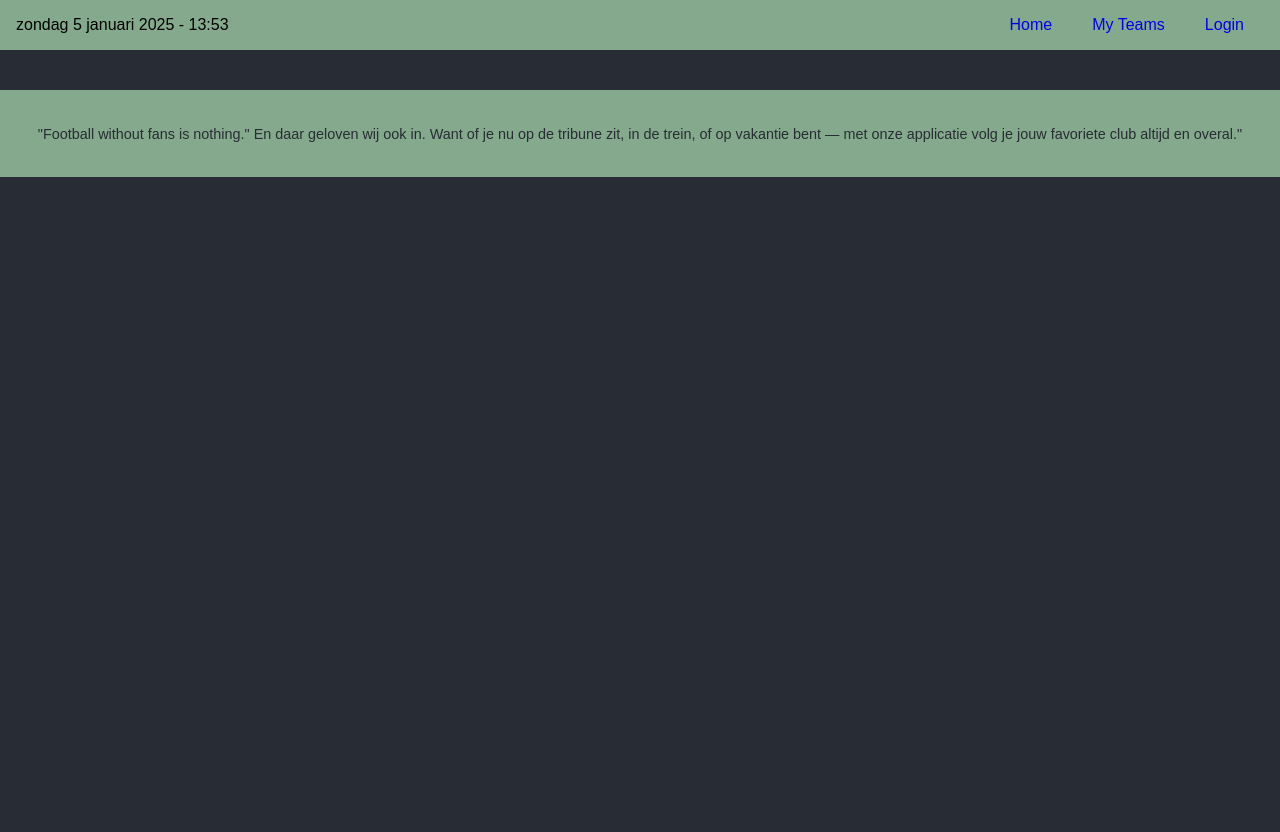
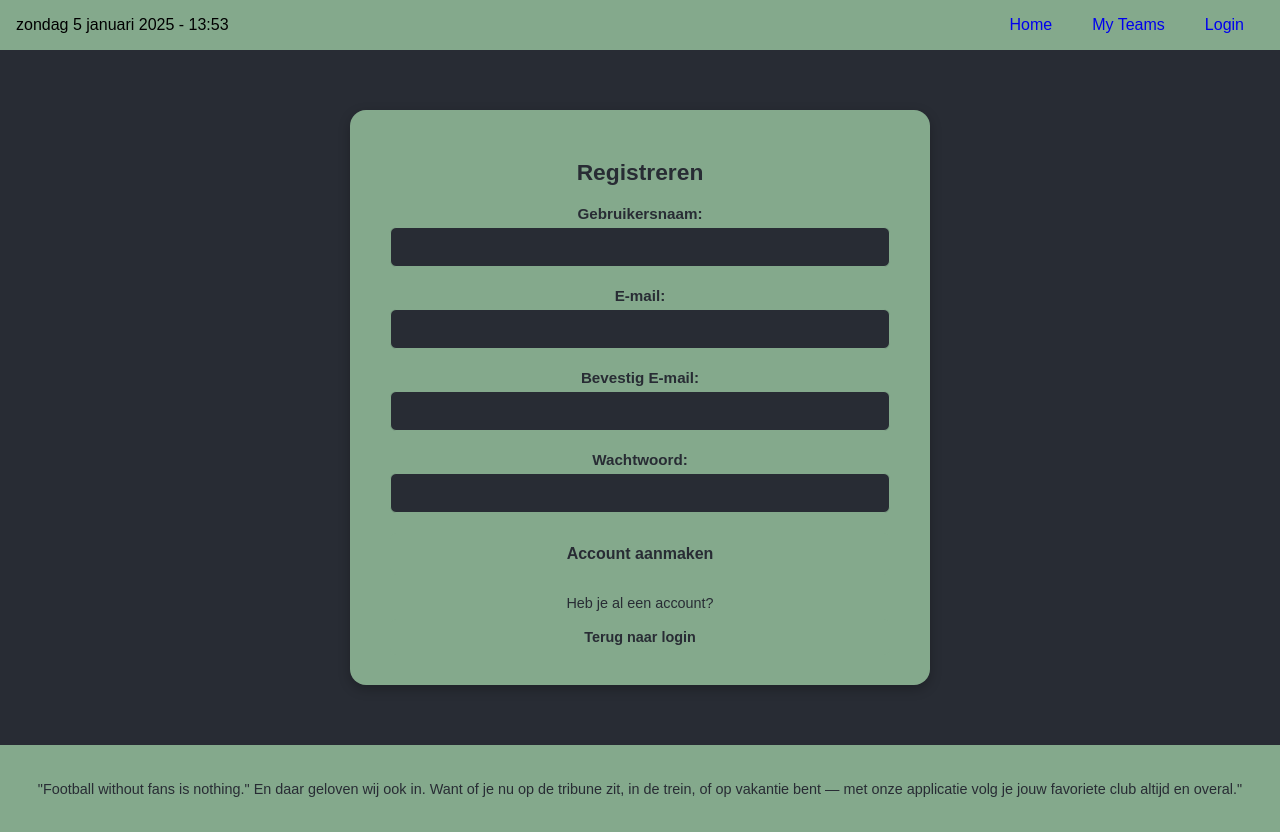
Before and after one commit to ThomasOudhoff/SportDataApp, a React (Create React App) app: page /auth/register in a window 1280 px wide. Before the commit the page ends 800 px from the top, so only its background shows below. Built offline with nearby package versions, Linux system fonts and the light colour scheme; a small style sheet from the web is missing.

Commit message:
Registratie pagina bijna volledig afgemaakt

```diff
--- a/src/Components/Auth/Register/Register.component.js
+++ b/src/Components/Auth/Register/Register.component.js
@@ -1,5 +1,81 @@
+import React, { useState } from 'react';
+import { useNavigate } from 'react-router-dom';
+
 const Register = () => {
+    const [error, setError] = useState('');
+    const navigate = useNavigate();
 
-    console.log("Register");
-}
+    const handleRegister = async (e) => {
+        e.preventDefault();
+        const username = e.target.username.value;
+        const password = e.target.password.value;
+        const info = e.target.info.value;
+        const email = e.target.email.value;
+        const confirmEmail = e.target.confirmEmail.value;
+
+        if (email !== confirmEmail) {
+            setError("E-mailadressen komen niet overeen.");
+            return;
+        }
+
+
+        try {
+            const response = await fetch('https://api.datavortex.nl/sportdataapp/users', {
+                method: 'POST',
+                headers: {
+                    'Content-Type': 'application/json',
+                },
+                body: JSON.stringify({
+                    username,
+                    email,
+                    password,
+                    info
+                }),
+            });
+
+            if (response.ok) {
+                console.log("Registratie geslaagd!");
+                navigate("/auth/login"); // Redirect naar login pagina
+            } else {
+                setError("Registratie mislukt. Probeer het opnieuw.");
+            }
+        } catch (err) {
+            console.error("Error tijdens registratie:", err);
+            setError("Er ging iets mis. Probeer later opnieuw.");
+        }
+    };
+
+    return (
+        <div className="login_window">
+            <form onSubmit={handleRegister} className="search-form">
+                <h2>Registreren</h2>
+                {error && <p style={{color: 'red'}}>{error}</p>}
+                <div>
+                    <label htmlFor="username">Gebruikersnaam:</label>
+                    <input type="text" id="username" name="username" required/>
+                </div>
+                <div>
+                    <label htmlFor="email">E-mail:</label>
+                    <input type="email" id="email" name="email" required/>
+                </div>
+                <div>
+                    <label htmlFor="confirmEmail">Bevestig E-mail:</label>
+                    <input type="email" id="confirmEmail" name="confirmEmail" required/>
+                </div>
+                <div>
+                    <label htmlFor="password">Wachtwoord:</label>
+                    <input type="password" id="password" name="password" required/>
+                </div>
+                <button type="submit">Account aanmaken</button>
+            </form>
+            <div className="register-link">
+                <p>Heb je al een account?</p>
+                <button type="button" onClick={() => navigate("/auth/login")}>
+                    Terug naar login
+                </button>
+            </div>
+        </div>
+    );
+};
+
 export default Register;
--- a/src/Components/Events/EventDetails/Event-highlight.component.css
+++ /dev/null
@@ -1,31 +0,0 @@
-.event-title {
-    font-size: 32px;
-    font-weight: bold;
-}
-.icon {
-    width: 60px;
-}
-.event-subtitle {
-    font-size: 20px;
-    font-style: italic;
-    color: var(--dark-grey);
-}
-.grid-eventhighlight {
-      display: flex;
-      flex-direction: row-reverse;
-      gap: 20px;
-}
-
-.small-picture {
-    width: 60px;
-}
-.small-text {
-    font-size: 0.8em;
-}
-.container {
-    display: flex;
-    flex-wrap: wrap;
-    gap: 10px;
-    width: 100%;
-    justify-content: center;
-}
--- a/src/Components/Events/EventDetails/Event-highlight.component.js
+++ /dev/null
@@ -1,49 +0,0 @@
-import React, { useState, useEffect } from 'react';
-import "./Event-highlight.component.css";
-import { useNavigate } from 'react-router-dom';
-
-
-function EventHighlight() {
-    const [event, setEvent] = useState([]);
-    const navigate = useNavigate();
-
-    useEffect(() => {
-        const fetchEvent = async () => {
-            try {
-                const response = await fetch('https://www.thesportsdb.com/api/v1/json/3/searchevents.php?e=Arsenal_vs_Chelsea');
-                const data = await response.json();
-
-
-                setEvent(data.event[0]);
-            } catch (error) {
-                console.error("Error fetching teams:", error);
-            }
-        };
-        fetchEvent();
-    }, []);
-    const navigateEvent = (eventId) => {
-        navigate(`/event?eventId=${eventId}`);
-    }
-    return (
-        <div className='event_wrapper'>
-            <div className='grid-eventhighlight'>
-                <div className="content">
-                    <div className="leagueBadge text-center mb-3">
-                        <img src={event.strLeagueBadge} className='small-picture'/>
-                    </div>
-                    <div className='event-title mt-5 text-center'>
-                        <img src={event.strHomeTeamBadge} className='icon me-5'/>
-                        {event.strEvent}
-                        <img src={event.strAwayTeamBadge} className='icon ms-5'/>
-                    </div>
-                    <div className='event-subtitle text-center'>{event.strVenue}</div>
-                    <div className='event-subtitle text-center small-text'>{event.dateEvent}</div>
-                    <div className='event-subtitle text-center small-text'>{event.strTime}</div>
-                </div>
-            </div>
-        </div>
-
-    );
-}
-
-export default EventHighlight;
--- a/src/Components/Home/Home.component.css
+++ b/src/Components/Home/Home.component.css
@@ -1,9 +1,10 @@
 .pageLayout {
     display: flex;
-    height: 100vh;               /* Volledige schermhoogte */
+    height: 100%;               /* Volledige schermhoogte */
     padding: 20px;
     box-sizing: border-box;
     gap: 20px;
+
 }
 
 .leftPanel {
@@ -14,6 +15,7 @@
     display: flex;
     flex-direction: column;
     overflow: hidden;
+    height: 100%;
 }
 
 .rightPanel {
@@ -24,6 +26,7 @@
     display: flex;
     flex-direction: column;
     overflow: hidden;
+    height: 100%;
 }
 
 /* Inhoud binnenin scrollbaar maken */
--- a/src/Components/Home/Home.component.js
+++ b/src/Components/Home/Home.component.js
@@ -1,7 +1,6 @@
 import React, { useState, useEffect } from 'react';
 import "./Home.component.css";
 import LeaguesList from "../Leagues/Leagues-list.component";
-import EventHighlight from "../Events/EventDetails/Event-highlight.component";
 import SearchBar from '../SearchBar/SearchBar.component';
 import LeagueTable from '../Leagues/League-table.component.js';
 
```
Also changed, not shown: src/Components/Teams/FavoriteTeams/Favorite-Teams.component.css (added), src/Components/Teams/FavoriteTeams/Favorite-Teams.component.js (added).
